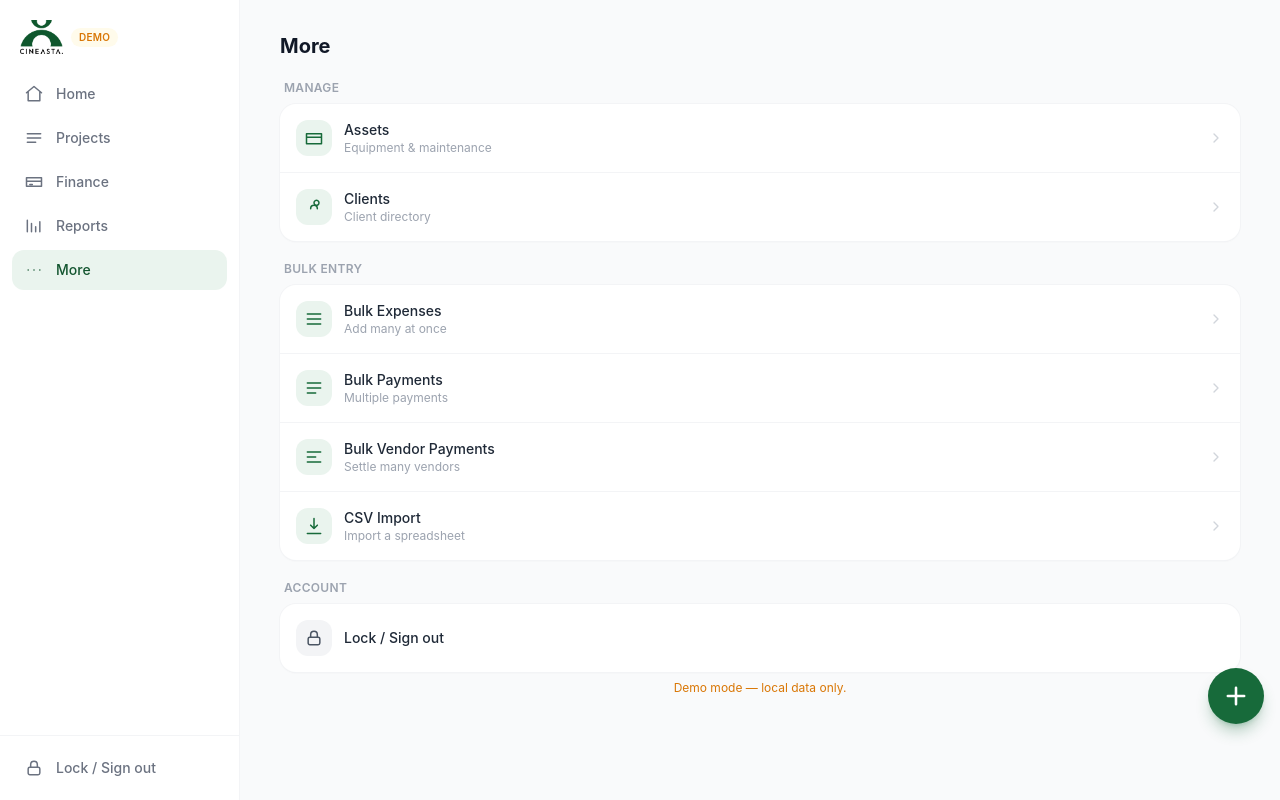
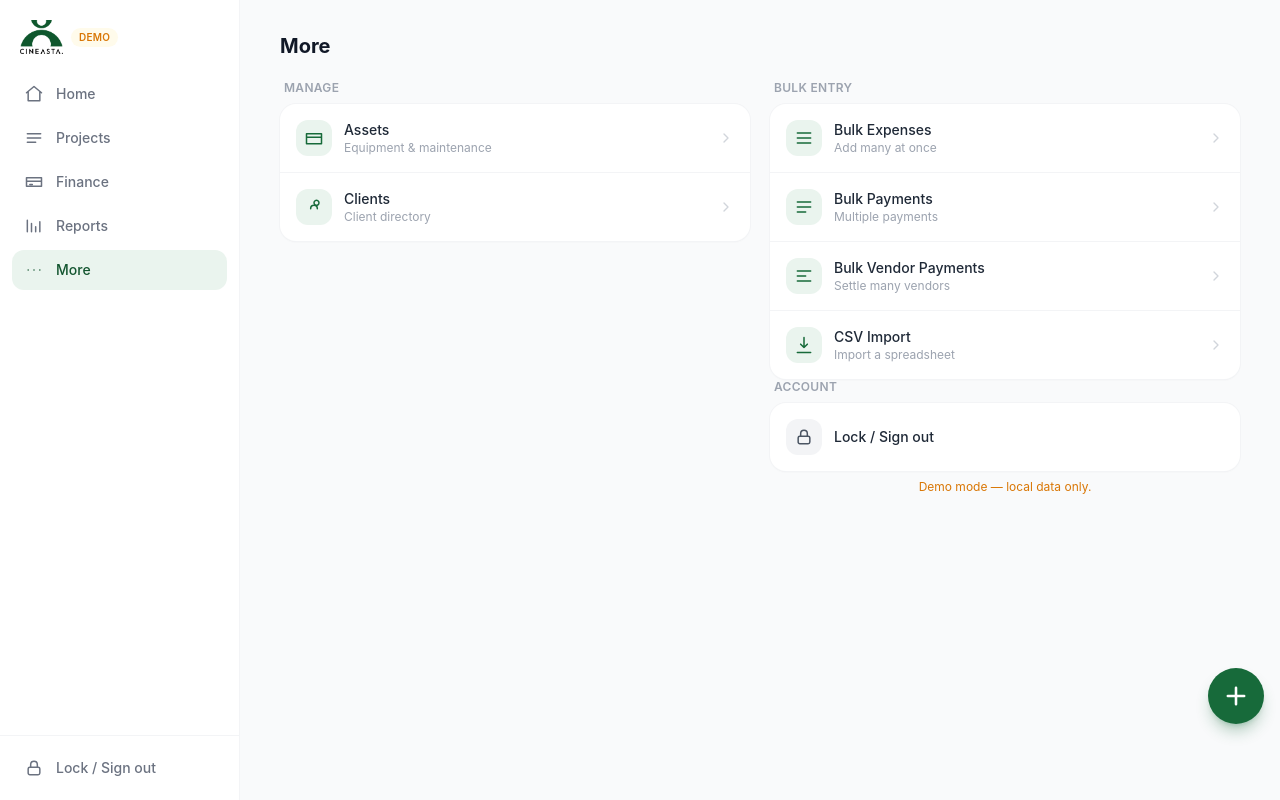
Before and after one commit to Foysalsdev/CINEASTA., a Nuxt app: page /more in a window 1280 px wide. Built offline with nearby package versions, Linux system fonts and the light colour scheme.

Commit message:
fix(more): fill desktop width with two-column layout
The More page rendered a single full-width column on desktop, leaving
the right side and lower area looking empty. Flow the section groups
into a balanced two-column layout at lg+ so the wide screen is used.
Mobile stays a single column.

```diff
--- a/app/pages/more/index.vue
+++ b/app/pages/more/index.vue
@@ -27,7 +27,8 @@ const groups = [
   <div class="space-y-5">
     <h1 class="text-xl font-bold text-gray-900">More</h1>
 
-    <section v-for="g in groups" :key="g.title" class="space-y-2">
+    <div class="space-y-5 lg:columns-2 lg:gap-5 lg:space-y-0">
+    <section v-for="g in groups" :key="g.title" class="space-y-2 lg:mb-5 lg:break-inside-avoid">
       <p class="px-1 text-xs font-semibold uppercase tracking-wide text-gray-400">{{ g.title }}</p>
       <ul class="card divide-y divide-gray-100">
         <li v-for="item in g.items" :key="item.to">
@@ -45,7 +46,7 @@ const groups = [
       </ul>
     </section>
 
-    <section class="space-y-2">
+    <section class="space-y-2 lg:mb-5 lg:break-inside-avoid">
       <p class="px-1 text-xs font-semibold uppercase tracking-wide text-gray-400">Account</p>
       <ul class="card divide-y divide-gray-100">
         <li>
@@ -59,5 +60,6 @@ const groups = [
       </ul>
       <p v-if="isMock" class="px-1 text-center text-xs text-amber-600">Demo mode — local data only.</p>
     </section>
+    </div>
   </div>
 </template>
```
